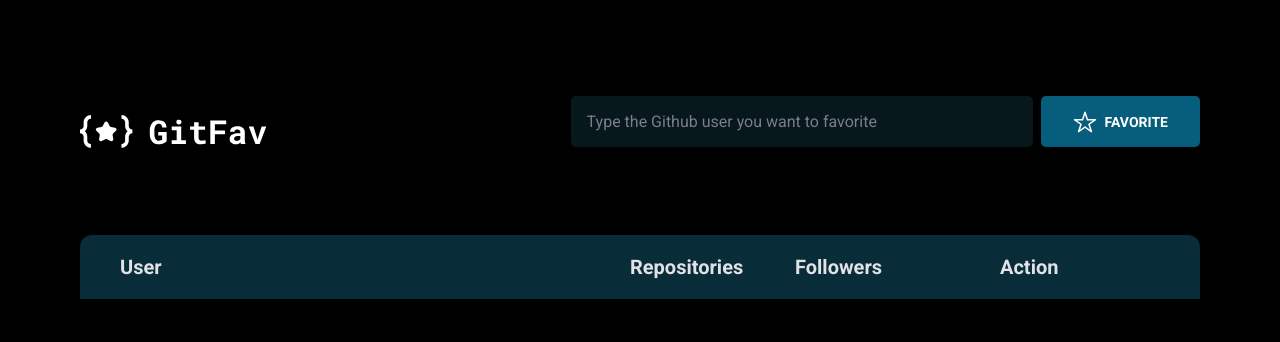
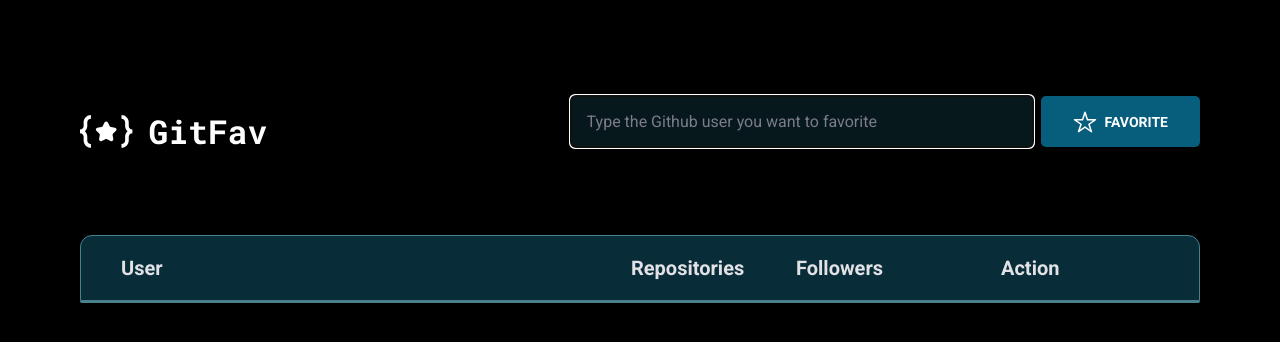
Before and after one commit to FilipeSantos07/Desafio-GitFav-Stage-6, a plain HTML site: page index.html in a window 1280 px wide. Both pictures are taken after a click on the button "FAVORITE". Drawn offline with Linux system fonts and the light colour scheme; no server answers.

Commit message:
updated project

```diff
--- a/css/style.css
+++ b/css/style.css
@@ -76,14 +76,22 @@ header button {
     border: none;
     gap: .8rem;
     cursor: pointer;
+    transition: all .1s;
 }
 header button:hover {
     background: #FFFFFF;
     color: #065E7C;
 }
+.big-table-wrapper {
+    border: 1px solid #4A808C;
+    border-radius: 1.2rem;
+
+}
 .table-wrapper {
-    max-height: 50rem;
+    max-height: 51rem;
     overflow-y: auto;
+    border: 1px solid #4A808C;
+    border-radius: 0 0 1.2rem 1.2rem;
 }
 table {
     width: 100%;
@@ -99,6 +107,7 @@ table {
     border-radius: 1.2rem 1.2rem 0 0;
     margin-top: 8.7rem;
     display: flex;
+    border: 1px solid #4A808C;
 }
 .thead div {
     padding: 1.6rem 2.4rem 1.6rem 4rem;
--- a/js/favorites.js
+++ b/js/favorites.js
@@ -90,6 +90,8 @@ export class FavoritesView extends Favorites {
 
     update() {
       this.removeAllTr()
+      const input = this.root.querySelector("header input")
+      input.focus()
 
       this.entries.forEach((user) => {
         const row = this.createRow()
--- a/js/main.js
+++ b/js/main.js
@@ -2,8 +2,16 @@ import {FavoritesView} from "./favorites.js"
 
 new FavoritesView("#app")
 
+const input= document.querySelector("header input")
 const favButton = document.querySelector("header button")
 const svgColor = document.querySelector("svg path")
+
+input.focus()
+
+favButton.addEventListener(`click`, () => {
+    input.value = ""
+    input.focus()
+})
 
 favButton.addEventListener(`mouseenter`, () => {
     svgColor.style.fill = "#065E7C"
```
Also changed, not shown: index.html (line endings or trailing spaces).
